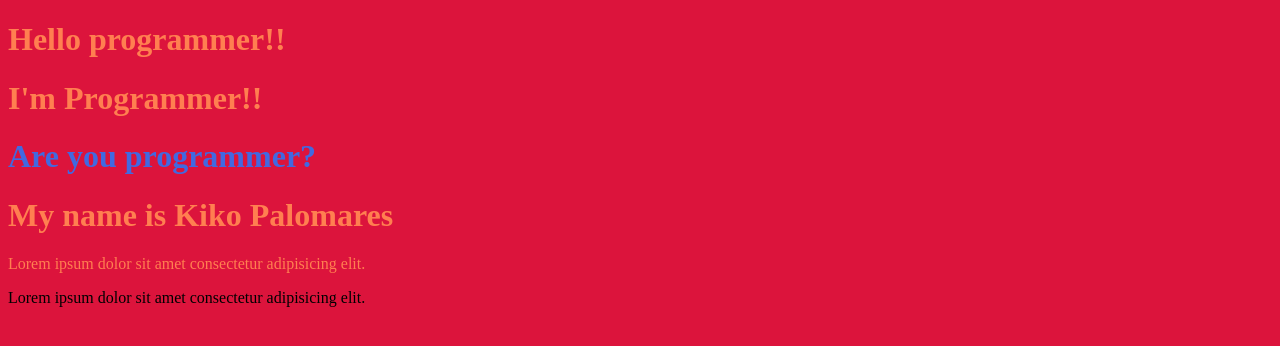
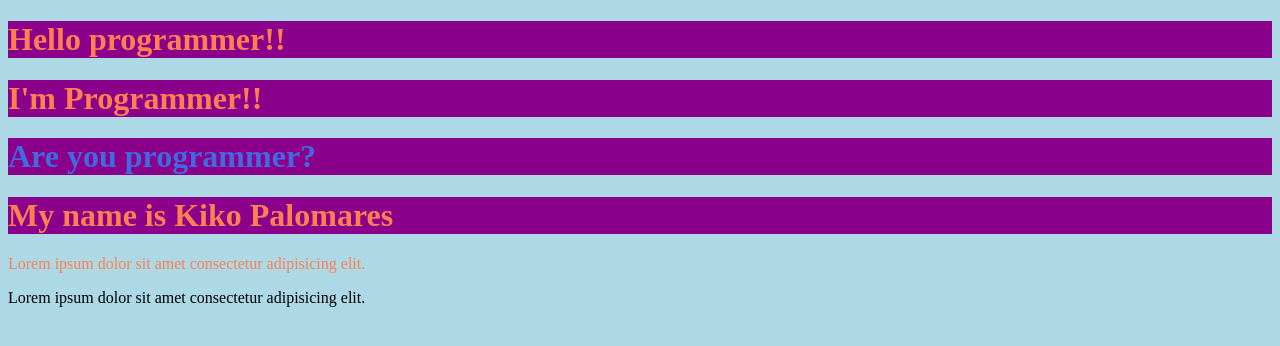
Before and after one commit to jlcarrascof/CSS-15-Mins, a plain HTML site: page CSS-General/CSS-Learn-CSS-In-Less-Than-15-Minutes-Kiko-Palomares/index.html in a window 1280 px wide. Drawn offline with Linux system fonts and the light colour scheme.

Commit message:
Update background and h1 colors in styles.css

```diff
--- a/CSS-General/CSS-Learn-CSS-In-Less-Than-15-Minutes-Kiko-Palomares/styles.css
+++ b/CSS-General/CSS-Learn-CSS-In-Less-Than-15-Minutes-Kiko-Palomares/styles.css
@@ -1,9 +1,10 @@
 body {
-    background-color: crimson;
+    background-color: lightblue;
 }
 
 h1 {
     color: red;
+    background-color: darkmagenta;
 }
 
 #header3 {
```
